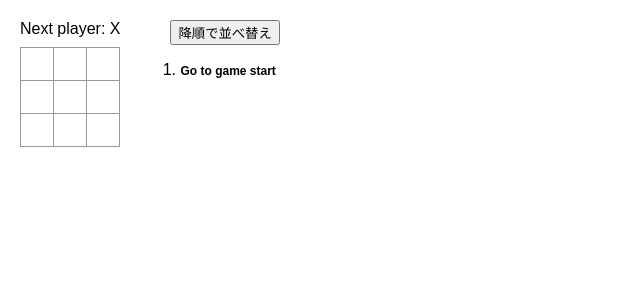
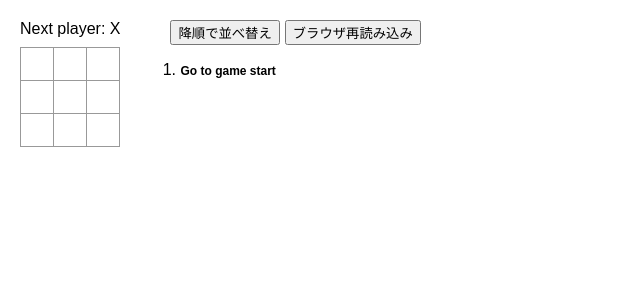
Before and after one commit to clumsy-ug/react-tutorial, a React (Create React App) app: page / in a window 1280 px wide. Shown: the top 300 px of the page, without its empty margins (0-640 px from the left). Built offline with nearby package versions, Linux system fonts and the light colour scheme.

Commit message:
ブラウザ再読み込み機能実装

```diff
--- a/src/App.js
+++ b/src/App.js
@@ -1,6 +1,5 @@
-// 降順にしてから適当に戻って、またどこかクリックすると行列表示がおかしくなってる
+// 降順にしてから適当な箇所に戻って、プレイを続けると行列表示がおかしくなってる
 // 勝者の3個だけではなくすべてが赤色になってしまう
-
 
 import { useState } from "react";
 
@@ -133,6 +132,7 @@ export default function Game() {
                 <button style={{ marginLeft: "30px" }} onClick={() => setIsAcsending(!isAcsending)}>
                     {isAcsending ? "降順で並べ替え" : "昇順で並べ替え"}
                 </button>
+                <button onClick={() => window.location.reload()} style={{ marginInline: '5px' }}>ブラウザ再読み込み</button>
                 <ol>{moves}</ol>
             </div>
         </div>
```
